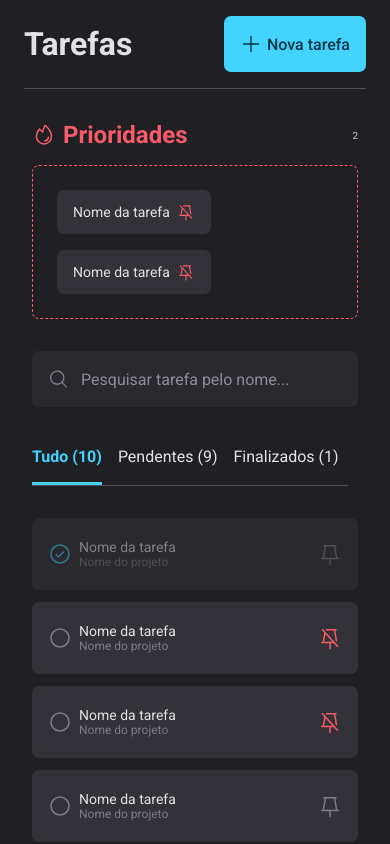
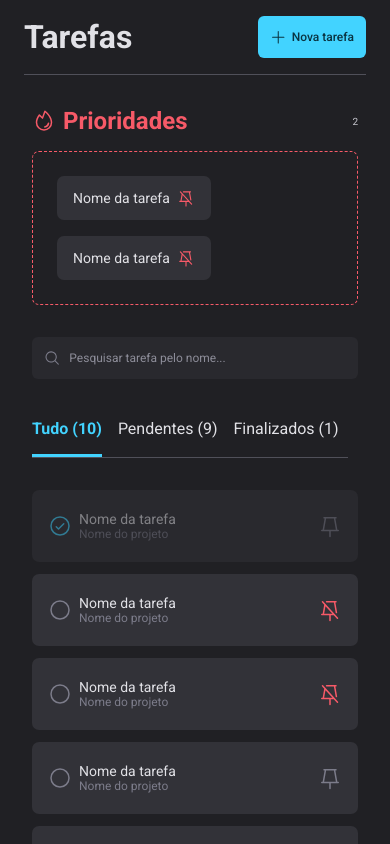
Before and after one commit to nikollllllas/e-tasks, a React (Vite) app: page / in a window 390 px wide. Built offline with nearby package versions, Linux system fonts and the light colour scheme.

Commit message:
:sparkles:: updated media queries

```diff
--- a/src/components/Button/styles.js
+++ b/src/components/Button/styles.js
@@ -5,10 +5,10 @@ export const Container = styled.button`
   color: ${({ theme }) => theme.COLORS.BLUE_600};
 
   border: 0;
-  height: 56px;
-  padding: 0 16px;
+  height: 3.5rem;
+  padding: 0 1rem;
   font-weight: 500;
-  border-radius: 7px;
+  border-radius: 0.5rem;
 
   display: flex;
   align-items: center;
@@ -16,10 +16,10 @@ export const Container = styled.button`
   gap: 5px;
 
   > span {
-    font-size: 16px;
+    font-size: 1rem;
   }
 
   > svg {
-    font-size: 22px;
+    font-size: 1.375rem;
   }
 `
--- a/src/components/Input/styles.js
+++ b/src/components/Input/styles.js
@@ -8,13 +8,13 @@ export const Container = styled.div`
   background-color: ${({ theme }) => theme.COLORS.GRAY_700};
   color: ${({ theme }) => theme.COLORS.GRAY_100};
 
-  border-radius: 7px;
+  border-radius: 0.5rem;
 
   > input {
-    height: 56px;
+    height: 3.5rem;
     width: 100%;
-    font-size: 16px;
-    padding: 12px;
+    font-size: 1rem;
+    padding: 0.75rem;
 
     color: ${({ theme }) => theme.COLORS.GRAY_100};
     background: transparent;
@@ -26,8 +26,8 @@ export const Container = styled.div`
   }
 
   > svg {
-    margin-left: 16px;
-    font-size: 24px;
+    margin-left: 1rem;
+    font-size: 1.5rem;
     color: ${({ theme }) => theme.COLORS.GRAY_400};
   }
 `
--- a/src/components/SideMenu/styles.js
+++ b/src/components/SideMenu/styles.js
@@ -5,7 +5,7 @@ export const Container = styled.aside`
   grid-area: none;
   display: none;
 
-  @media (min-width: ${DEVICE_BREAKPOINTS.LG}) {
+  @media (min-width: ${DEVICE_BREAKPOINTS.MD}) {
     grid-area: menu;
     background-color: ${({ theme }) => theme.COLORS.GRAY_700};
     width: 100%;
--- a/src/pages/Home/styles.js
+++ b/src/pages/Home/styles.js
@@ -12,7 +12,7 @@ export const Container = styled.div`
     'top'
     'content';
 
-  @media (min-width: ${DEVICE_BREAKPOINTS.LG}) {
+  @media (min-width: ${DEVICE_BREAKPOINTS.MD}) {
     grid-template-columns: 280px auto;
     grid-template-rows: auto 1fr;
     grid-template-areas:
```
